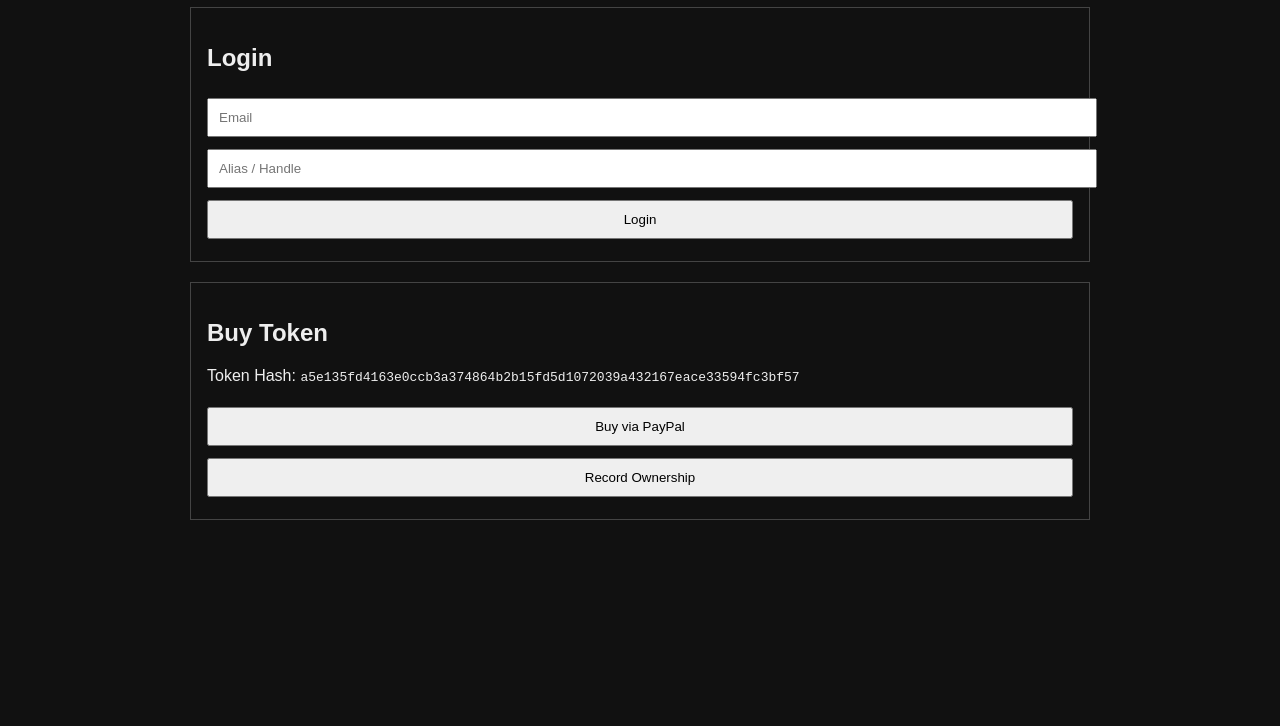
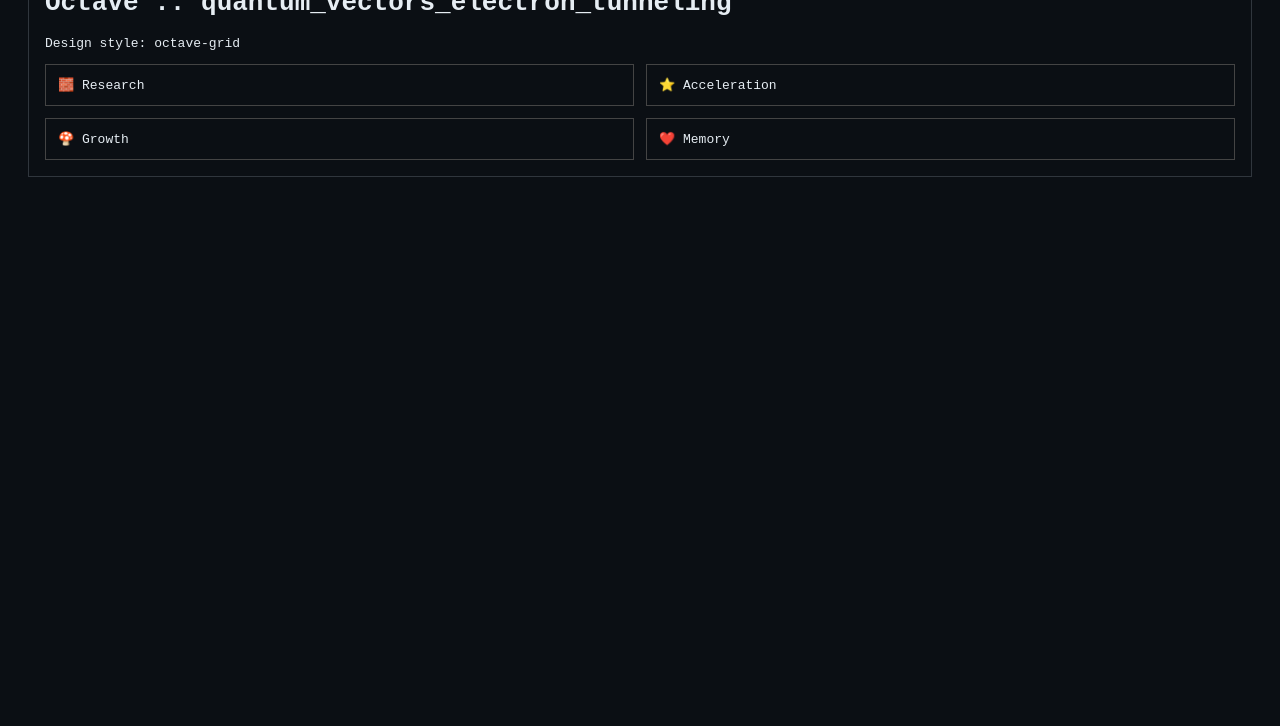
Before and after one commit to pewpi-infinity/quantum_vectors_electron_tunneling, a plain HTML site: page index.html in a window 1280 px wide. Shown: the part 74-800 px from the top of the page. Drawn offline with Linux system fonts and the light colour scheme.

Commit message:
c13b0 sweep: research, goal, token, index

```diff
--- a/index.html
+++ b/index.html
@@ -1,74 +1,25 @@
-<!DOCTYPE html>
+<!doctype html>
 <html>
 <head>
 <meta charset="utf-8">
-<title>quantum_vectors_electron_tunneling — Token Purchase</title>
+<title>quantum_vectors_electron_tunneling — Octave</title>
 <style>
-body { font-family: sans-serif; background:#111; color:#eee; max-width:900px; margin:auto; }
-input, button { padding:10px; margin:6px 0; width:100%; }
-.box { border:1px solid #444; padding:16px; margin-top:20px; }
+body{font-family:monospace;background:#0b0f14;color:#e6edf3;padding:20px}
+.box{border:1px solid #30363d;padding:16px}
+.grid{display:grid;grid-template-columns:repeat(2,1fr);gap:12px}
+.card{border:1px solid #444;padding:12px}
 </style>
 </head>
 <body>
-
-<h1>🧱 Token Access — quantum_vectors_electron_tunneling</h1>
-
 <div class="box">
-<h2>Login</h2>
-<input id="email" placeholder="Email">
-<input id="alias" placeholder="Alias / Handle">
-<button onclick="login()">Login</button>
+<h1>Octave :: quantum_vectors_electron_tunneling</h1>
+<p>Design style: octave-grid</p>
+<div class="grid">
+  <div class="card">🧱 Research</div>
+  <div class="card">⭐ Acceleration</div>
+  <div class="card">🍄 Growth</div>
+  <div class="card">❤️ Memory</div>
 </div>
-
-<div class="box">
-<h2>Buy Token</h2>
-<p>Token Hash: <code>a5e135fd4163e0ccb3a374864b2b15fd5d1072039a432167eace33594fc3bf57</code></p>
-
-<form action="https://www.paypal.com/cgi-bin/webscr" method="post" target="_blank">
-<input type="hidden" name="cmd" value="_xclick">
-<input type="hidden" name="business" value="watsonkris611@gmail.com">
-<input type="hidden" name="item_name" value="c13b0 Token — quantum_vectors_electron_tunneling">
-<input type="hidden" name="currency_code" value="USD">
-<input type="hidden" name="amount" value="10.08">
-<input type="hidden" name="custom" value="quantum_vectors_electron_tunneling|a5e135fd4163e0ccb3a374864b2b15fd5d1072039a432167eace33594fc3bf57">
-<button type="submit">Buy via PayPal</button>
-</form>
-
-<button onclick="record()">Record Ownership</button>
 </div>
-
-<script>
-function login() {
-  localStorage.setItem("c13b0_email", document.getElementById("email").value);
-  localStorage.setItem("c13b0_alias", document.getElementById("alias").value);
-  alert("Logged in");
-}
-
-function record() {
-  const e = localStorage.getItem("c13b0_email");
-  const a = localStorage.getItem("c13b0_alias");
-  if (!e || !a) { alert("Login first"); return; }
-
-  const rec = {
-    email_hash: "a5e135fd4163e0ccb3a374864b2b15fd5d1072039a432167eace33594fc3bf57".slice(0,8) + ":" + e,
-    alias: a,
-    repo: "quantum_vectors_electron_tunneling",
-    token: "a5e135fd4163e0ccb3a374864b2b15fd5d1072039a432167eace33594fc3bf57",
-    time: new Date().toISOString()
-  };
-
-  fetch("OWNERS.json")
-    .then(r => r.json())
-    .then(j => {
-      j.push(rec);
-      const blob = new Blob([JSON.stringify(j,null,2)],{type:"application/json"});
-      const a = document.createElement("a");
-      a.href = URL.createObjectURL(blob);
-      a.download = "OWNERS.json";
-      a.click();
-    });
-}
-</script>
-
 </body>
 </html>
```
Also changed, not shown: 2 other files.
